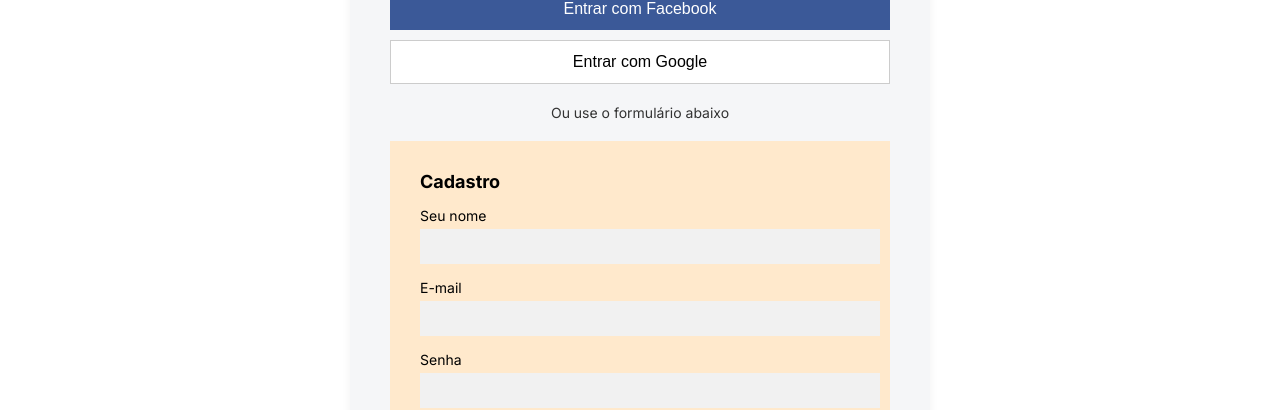
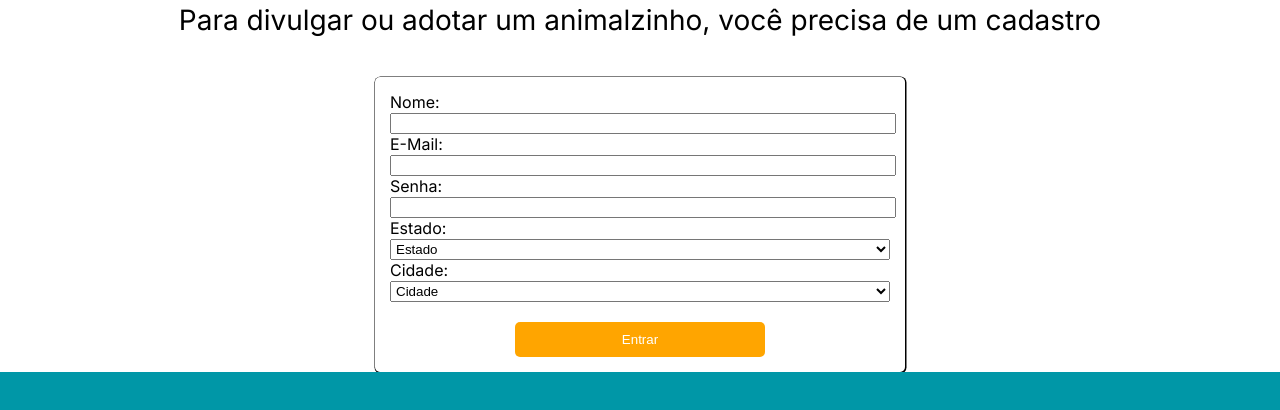
Before and after one commit to joaodamasio22/Pet-_Resgate, a plain HTML site: page cadasto.html in a window 1280 px wide. Shown: the part 230-640 px from the top of the page. Drawn offline with Linux system fonts and the light colour scheme; a script that the page names is missing; files whose address does not match are found by name.

Commit message:
Add files via upload
ATUALIZAÇÃO DA PÁGINA __CADASTRO__

```diff
--- a/cadasto.html
+++ b/cadasto.html
@@ -9,6 +9,7 @@
     <link rel="shortcut icon" href="asseents/livecon.ico" type="image/x-icon">
 </head>
 <body>
+    <div class="conteudo">
       <header>
         <nav>
           <p class="logo" href="/">Pet Resgate</p>
@@ -29,37 +30,76 @@
             </div>
         </nav>
       </header>
+        <section class="container__cadastro">
+          <h1>
+            Bem-Vindo ao PetResgate
+          </h1>
+          <p class="subtitulo">
+            Para divulgar ou adotar um animalzinho,
+       você precisa de um cadastro
+          </p>
+          <div class="container__informacoes">
+            <form class="dados__cadastro">
+              <p>
+                <label for="nome">Nome:</label>
+                <input type="text" name="name" id="nome">
+              </p>
+              <p>
+                <label for="e-mail">E-Mail:</label>
+                <input type="email" name="email" id="e-mail">
+              </p>
+              <p>
+                <label for="senha">Senha:</label>
+                <input type="password" name="senha" id="senha">
+              </p>
+              <p>
+                <label for="estado">Estado:</label>
+                  <select id="estado" name="estado">
+                    <option value="">Estado</option>
+                    <option value="AC">Acre</option>
+                    <option value="AL">Alagoas</option>
+                    <option value="AP">Amapá</option>
+                    <option value="AM">Amazonas</option>
+                    <option value="BA">Bahia</option>
+                    <option value="CE">Ceará</option>
+                    <option value="DF">Distrito Federal</option>
+                    <option value="ES">Espírito Santo</option>
+                    <option value="GO">Goiás</option>
+                    <option value="MA">Maranhão</option>
+                    <option value="MT">Mato Grosso</option>
+                    <option value="MS">Mato Grosso do Sul</option>
+                    <option value="MG">Minas Gerais</option>
+                    <option value="PA">Pará</option>
+                    <option value="PB">Paraíba</option>
+                    <option value="PR">Paraná</option>
+                    <option value="PE">Pernambuco</option>
+                    <option value="PI">Piauí</option>
+                    <option value="RJ">Rio de Janeiro</option>
+                    <option value="RN">Rio Grande do Norte</option>
+                    <option value="RS">Rio Grande do Sul</option>
+                    <option value="RO">Rondônia</option>
+                    <option value="RR">Roraima</option>
+                    <option value="SC">Santa Catarina</option>
+                    <option value="SP">São Paulo</option>
+                    <option value="SE">Sergipe</option>
+                    <option value="TO">Tocantins</option>
+                  </select>
+                </p>
+                <p>
+                <label for="Cidade">Cidade:</label>
+                  <select id="Cidade" name="Cidade">
+                    <option value="">Cidade</option>
 
-    <div class="container">
-    <h2>Novo usuário? Adicione suas informações</h2>
-    <button class="btn-facebook">Entrar com Facebook</button>
-    <button class="btn-google">Entrar com Google</button>
-    <div class="divider">Ou use o formulário abaixo</div>
-
-    <div class="form-box">
-      <h3>Cadastro</h3>
-      <form>
-        <label for="nome">Seu nome</label>
-        <input type="text" id="nome" name="nome" />
-
-        <label for="email">E-mail</label>
-        <input type="email" id="email" name="email" />
-
-        <label for="senha">Senha</label>
-        <input type="password" id="senha" name="senha" />
-
-        <label for="estado">Estado*</label>
-        <input type="text" id="estado" name="estado" required />
-
-        <label for="cidade">Cidade*</label>
-        <input type="text" id="cidade" name="cidade" required />
-
-        <button type="submit">ENTRAR</button>
+                  </select>
+                </p>
+                <p >
+                  <input id="botao__entrar" type="button" value="Entrar">
+                </p>
             </form>
           </div>
+        </section>
+
     </div>
-
-
     <footer>
     <div class="footer-section">
       <h4>PARCERIA</h4>
--- a/styles/cadastro.css
+++ b/styles/cadastro.css
@@ -3,6 +3,23 @@
 *{
     margin: 0;
     padding: 0;
+}
+
+html, body{
+  height: 100%;
+  margin: 0;
+}
+
+body{
+  display: flex;
+  flex-direction: column;
+}
+
+.conteudo{
+  flex: 1;
+}
+body{
+  font-family: 'inter';
 }
 a {
   color: #fff;
@@ -82,105 +99,76 @@
   transition: 0.3s;
 }
 
+.container__cadastro{
+  width: 100%;
+  height: auto;
+  background-color: #ffffff;
 
-.container {
-    max-width: 500px;
-    margin: 60px auto;
-    padding: 40px;
-    background-color: #f5f6f8;
-    text-align: center;
-    box-shadow: 0 0 10px rgba(0,0,0,0.05);
-    font-family: "inter";
 }
 
-.container h2 {
-    font-size: 20px;
-    margin-bottom: 30px;
-    font-family: "inter";
+.container__cadastro h1{
+  font-size: 64px;
+  text-align: center;
+  margin-top: 10vh;
+
 }
 
-.btn-facebook,
-.btn-google {
-    display: block;
-    width: 100%;
-    padding: 12px;
-    margin: 10px auto;
-    border: none;
-    font-size: 16px;
-    cursor: pointer;
-}
-
-.btn-facebook {
-    background-color: #3b5998;
-    color: white;
-}
-
-.btn-facebook:hover{
-    background-color: #3b5898e5;
-    transform: scale(1.05) translate(-0.1px);
-    box-shadow: 1px 1px 2px #000000;
-}
-.btn-google {
-    background-color: #ffffff;
-    color: black;
-    border: 1px solid #cccccc;
-}
-
-.btn-google:hover{
-    background-color: #ffffff;
-    transform: scale(1.05) translate(-0.1px);
-    box-shadow: 1px 1px 2px #000000;
-}
-.divider {
-    margin: 20px 0;
-    font-size: 14px;
-    color: #333;
-}
-
-.form-box {
-    background-color: #ffe9cc;
-    padding: 30px;
-    text-align: left;
-}
-
-.form-box h3 {
-    margin-top: 0;
-    font-size: 18px;
-}
-
-.form-box label {
-    display: block;
-    margin: 15px 0 5px;
-    font-size: 14px;
-}
-
-.form-box input {
-    width: 100%;
-    padding: 10px;
-    border: none;
-    background-color: #f1f1f1;
-}
-
-.form-box button {
-    display: block;
-    margin: 30px auto 0;
-    padding: 12px 40px;
-    background-color: #ff9200;
-    color: white;
-    border: none;
-    font-size: 16px;
-    cursor: pointer;
-    border-radius: 5px;
-}
-
-.form-box button:hover{
-    background-color: #ff9100e5;
-    transform: scale(1.05) translate(-0.1px);
-    box-shadow: 1px 1px 2px black;
+.subtitulo{
+  text-align: center;
+  font-size: 28px;
+  margin-top: 1.5vh;
 }
 
 
+.container__informacoes{
+  padding: 15px;
+  border-radius: 5px;
+  border: 5px;
+  width: 500px;
+  margin: auto;
+  box-shadow: 0.5px 0.5px 0.5px 1px;
+  margin-top: 5vh;
 
+}
+
+.container__informacoes #nome{
+  padding: 1px;
+  width: 100%;
+}
+
+.container__informacoes #e-mail{
+  padding: 1px;
+  width: 100%;
+}
+
+.container__informacoes #senha{
+  width: 100%;
+  padding: 1px;
+}
+
+.container__cadastro #estado{
+  width: 100%;
+  padding: 1px;
+}
+
+.container__cadastro #Cidade{
+  width: 100%;
+  padding: 1px;
+}
+
+#botao__entrar{
+  margin-top: 20px;
+  width: 50%;
+  padding: 10px;
+  background-color: orange;
+  color: white;
+  border: none;
+  cursor: pointer;
+  display: block;
+  margin-left: auto;
+  margin-right: auto;
+  border-radius: 5px;
+}
 footer {
   background-color: #0097a7;
   color: white;
--- a/styles/login.css
+++ b/styles/login.css
@@ -53,6 +53,7 @@
   display: block;
   margin-left: auto;
   margin-right: auto;
+  border-radius: 5px;
 }
 
 .links {
```
Also changed, not shown: login.html (+1 -1 lines), README.md (deleted). Lines whose indentation alone changed are shown as unchanged.
